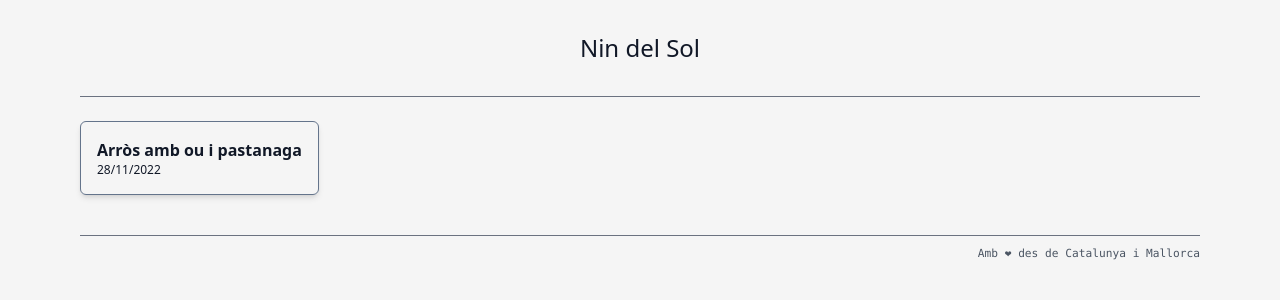
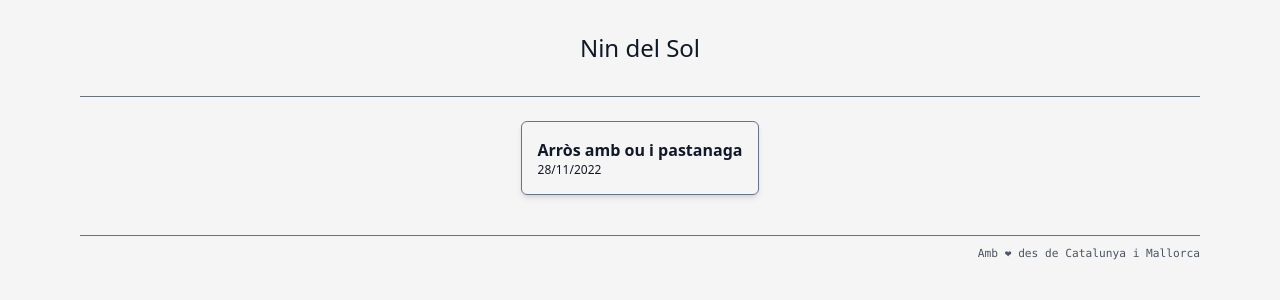
Before and after one commit to juxuanu/icarns.xyz, a Next.js app: page / in a window 1280 px wide. Shown: the top 300 px of the page. Built offline with nearby package versions, Linux system fonts and the light colour scheme.

Commit message:
center list of posts

```diff
--- a/components/posts-list.tsx
+++ b/components/posts-list.tsx
@@ -8,7 +8,7 @@ export interface Props {
 
 export default function PostsList(props: Props) {
   return (
-    <ul className="list-none flex flex-wrap content-evenly gap-6 mt-5 rounded mx-auto">
+    <ul className="list-none flex flex-wrap justify-center sm:justify-evenly gap-6 mt-5 rounded mx-auto">
       {props.postsAndMetadata.map((post) => (
         <li
           className="border border-slate-500 p-4 rounded-md shadow-md cursor-pointer
```
